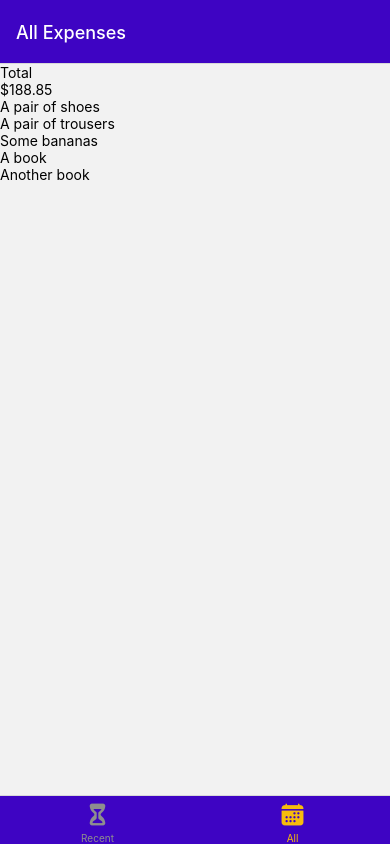
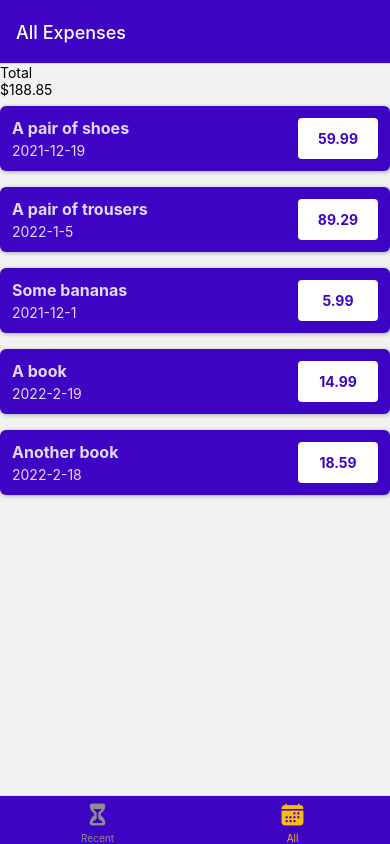
Before and after one commit to Bartek-Wieckowski/react-native-expense-app, a React Native app: screen /AllExpenses in a window 390 px wide. Built offline with nearby package versions, Linux system fonts and the light colour scheme.

Commit message:
use component and pass props

```diff
--- a/components/ExpensesOtuput/ExpensesList.jsx
+++ b/components/ExpensesOtuput/ExpensesList.jsx
@@ -1,7 +1,8 @@
-import { FlatList, Text } from 'react-native';
+import { FlatList } from 'react-native';
+import ExpenseItem from './ExpenseItem';
 
 function renderExpenseItem(itemData) {
-  return <Text>{itemData.item.description}</Text>;
+  return <ExpenseItem {...itemData.item} />;
 }
 
 export default function ExpensesList({ expenses }) {
```
